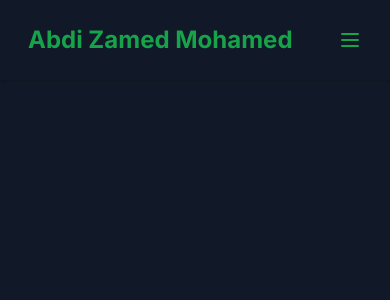
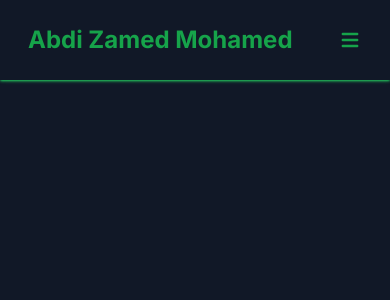
Before and after one commit to aaqyaar/abdizamed.dev, a Next.js app: page / in a window 390 px wide. Shown: the top 300 px of the page. Built offline with nearby package versions, Linux system fonts and the light colour scheme.

Commit message:
Header component is Completed and is responsive

```diff
--- a/components/Header.tsx
+++ b/components/Header.tsx
@@ -1,10 +1,41 @@
+"use client";
+
 import Link from "next/link";
-import React from "react";
+import React, { useState } from "react";
+import { HiMenu } from "react-icons/hi";
 
 interface NavType {
   title: string;
   path: string;
   current: boolean;
+}
+
+export default function Header() {
+  const [isOpen, setIsOpen] = useState(false);
+
+  return (
+    <header className="max-w-full py-5 px-5 shadow shadow-green-500 md:px-0 md:shadow-none">
+      <div className="mx-auto flex max-w-[1240px] items-center justify-between">
+        <div id="brand">
+          <h1 className="ml-2 text-2xl font-bold text-green-600">
+            Abdi Zamed Mohamed
+          </h1>
+        </div>
+        <nav id="nav-links" className="flex items-center">
+          {desktopNav()}
+          <div className="ml-4 inline-flex items-center lg:hidden">
+            <button
+              className="rounded-md p-2 text-green-600 hover:bg-green-500 hover:text-green-200 focus:outline-none focus:ring-2 focus:ring-inset focus:ring-green-600"
+              onClick={() => setIsOpen(!isOpen)}
+            >
+              <HiMenu className="h-6 w-6" aria-hidden="true" />
+            </button>
+          </div>
+        </nav>
+      </div>
+      {isOpen && mobileNav({ open: isOpen })}
+    </header>
+  );
 }
 
 const RenderNav = ({ title, path, current }: NavType) => {
@@ -14,7 +45,7 @@ const RenderNav = ({ title, path, current }: NavType) => {
         href={path}
         className={`text-md inline-flex px-3 py-2 font-medium ${
           current
-            ? "rounded-none border-b-2 border-green-600 text-green-600"
+            ? "rounded-none border-b-0 border-green-600 text-green-600 md:border-b-2"
             : "text-green-100 hover:text-green-600"
         }`}
       >
@@ -23,47 +54,34 @@ const RenderNav = ({ title, path, current }: NavType) => {
     </li>
   );
 };
-export default function Header() {
+
+const desktopNav = () => {
   return (
-    <header className="max-w-full py-5 px-5 shadow md:px-0 md:shadow-none">
-      <div className="mx-auto flex max-w-[1240px] items-center justify-between">
-        <div id="brand">
-          <h1 className="ml-2 text-2xl font-bold text-green-600">
-            Abdi Zamed Mohamed
-          </h1>
-        </div>
-        <nav id="nav-links" className="flex items-center">
     <ul className="hidden lg:flex lg:items-center">
       {navigation.map((nav: NavType) => (
         <RenderNav key={nav.title} {...nav} />
       ))}
     </ul>
+  );
+};
 
-          <div className="ml-4 inline-flex items-center lg:hidden">
-            <button className="inline-flex items-center justify-center rounded-md p-2 text-green-600 hover:bg-green-100 hover:text-green-600 focus:outline-none focus:ring-2 focus:ring-inset focus:ring-green-600">
-              <span className="sr-only">Open main menu</span>
-              <svg
-                className="block h-6 w-6"
-                xmlns="http://www.w3.org/2000/svg"
-                fill="none"
-                viewBox="0 0 24 24"
-                stroke="currentColor"
-                aria-hidden="true"
+const mobileNav = ({ open }: { open: boolean }) => {
+  return (
+    <div className="block md:hidden">
+      <div
+        className={`absolute inset-x-0 ${
+          open && "translate-y-0"
+        } transform p-2 transition duration-300 ease-in-out`}
       >
-                <path
-                  strokeLinecap="round"
-                  strokeLinejoin="round"
-                  strokeWidth={2}
-                  d="M4 6h16M4 12h16M4 18h16"
-                />
-              </svg>
-            </button>
+        <ul className="flex flex-col  items-start p-5">
+          {navigation.map((nav: NavType) => (
+            <RenderNav key={nav.title} {...nav} />
+          ))}
+        </ul>
       </div>
-        </nav>
     </div>
-    </header>
   );
-}
+};
 
 const navigation: NavType[] = [
   { title: "Home", path: "#", current: true },
--- a/package.json
+++ b/package.json
@@ -11,7 +11,8 @@
   "dependencies": {
     "next": "13.0.2",
     "react": "18.2.0",
-    "react-dom": "18.2.0"
+    "react-dom": "18.2.0",
+    "react-icons": "^4.6.0"
   },
   "devDependencies": {
     "@types/node": "^18.0.0",
```
Also changed, not shown: 1 other file (tests, documents, lock files or other folders). Lines whose indentation alone changed are shown as unchanged.
